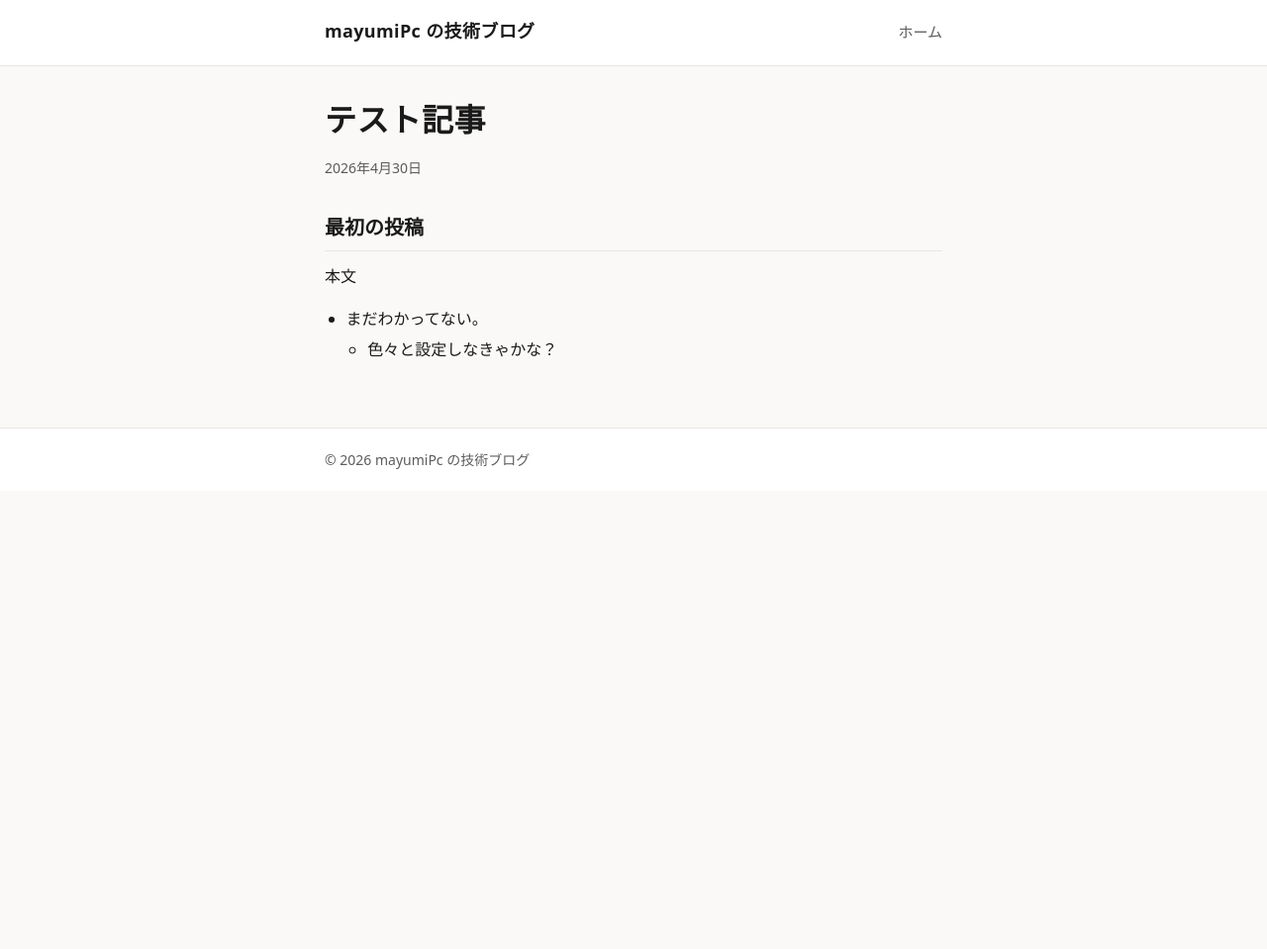
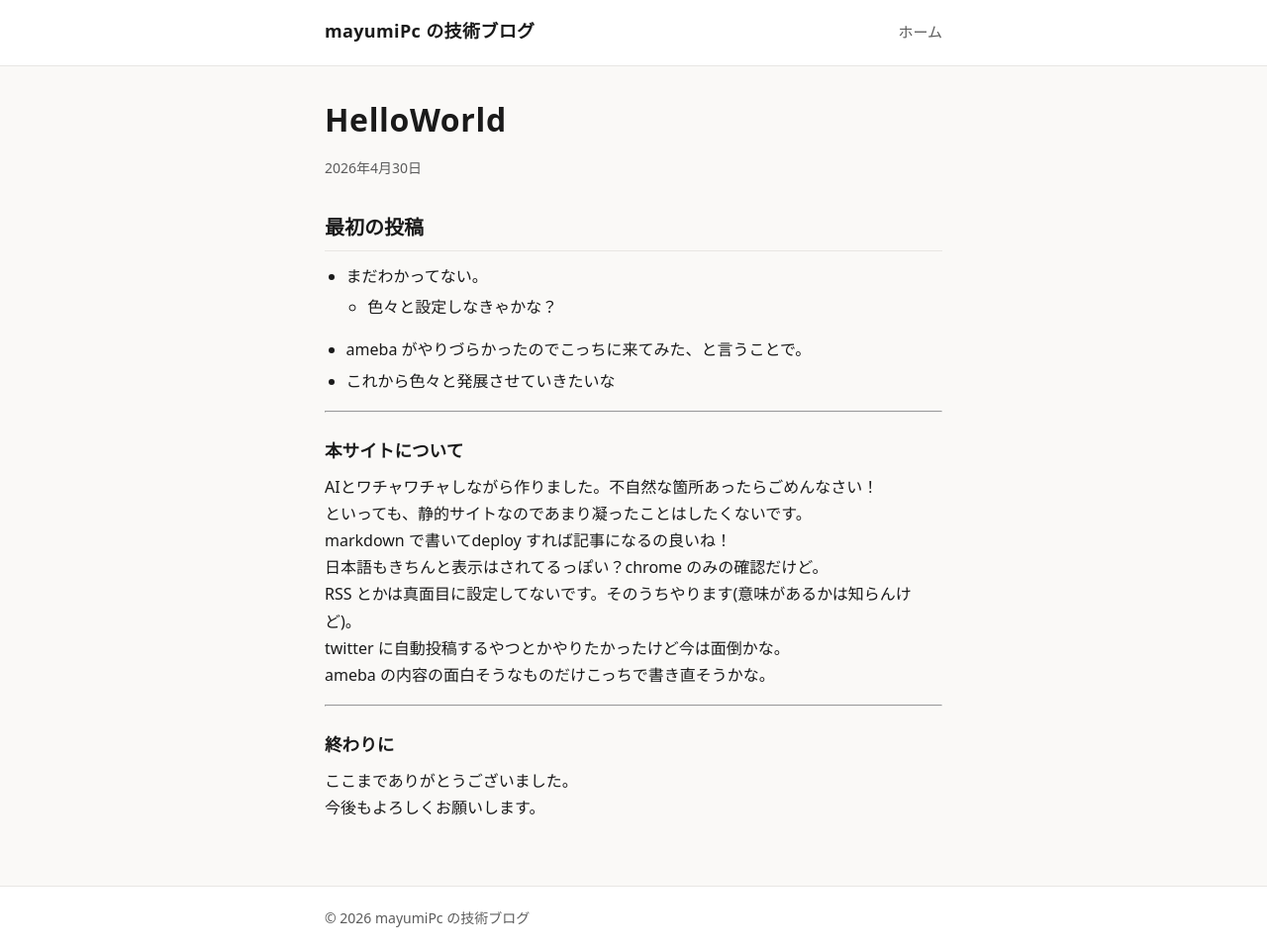
Before and after one commit to mayumiPc/mayumiPc.github.io, a Jekyll site: the page built from _posts/2026-04-30-first.md, in a window 1280 px wide. Shown: the whole page at 99% size. Built offline with Jekyll 4.4.1, drawn with Linux system fonts in a browser that asks for light colours; before the commit the page ends 900 px from its top, so only the background shows below that.

Commit message:
初回投稿記事を最終決定

```diff
--- a/_posts/2026-04-30-first.md
+++ b/_posts/2026-04-30-first.md
@@ -1,10 +1,27 @@
 ---
 layout: default
-title: テスト記事
+title: HelloWorld
 ---
 
 ## 最初の投稿
-
-本文
 - まだわかってない。
   - 色々と設定しなきゃかな？
+- ameba がやりづらかったのでこっちに来てみた、と言うことで。
+- これから色々と発展させていきたいな
+
+---
+
+### 本サイトについて
+AIとワチャワチャしながら作りました。不自然な箇所あったらごめんなさい！
+といっても、静的サイトなのであまり凝ったことはしたくないです。
+markdown で書いてdeploy すれば記事になるの良いね！
+日本語もきちんと表示はされてるっぽい？chrome のみの確認だけど。
+RSS とかは真面目に設定してないです。そのうちやります(意味があるかは知らんけど)。
+twitter に自動投稿するやつとかやりたかったけど今は面倒かな。
+ameba の内容の面白そうなものだけこっちで書き直そうかな。
+
+---
+
+### 終わりに
+ここまでありがとうございました。
+今後もよろしくお願いします。
```
